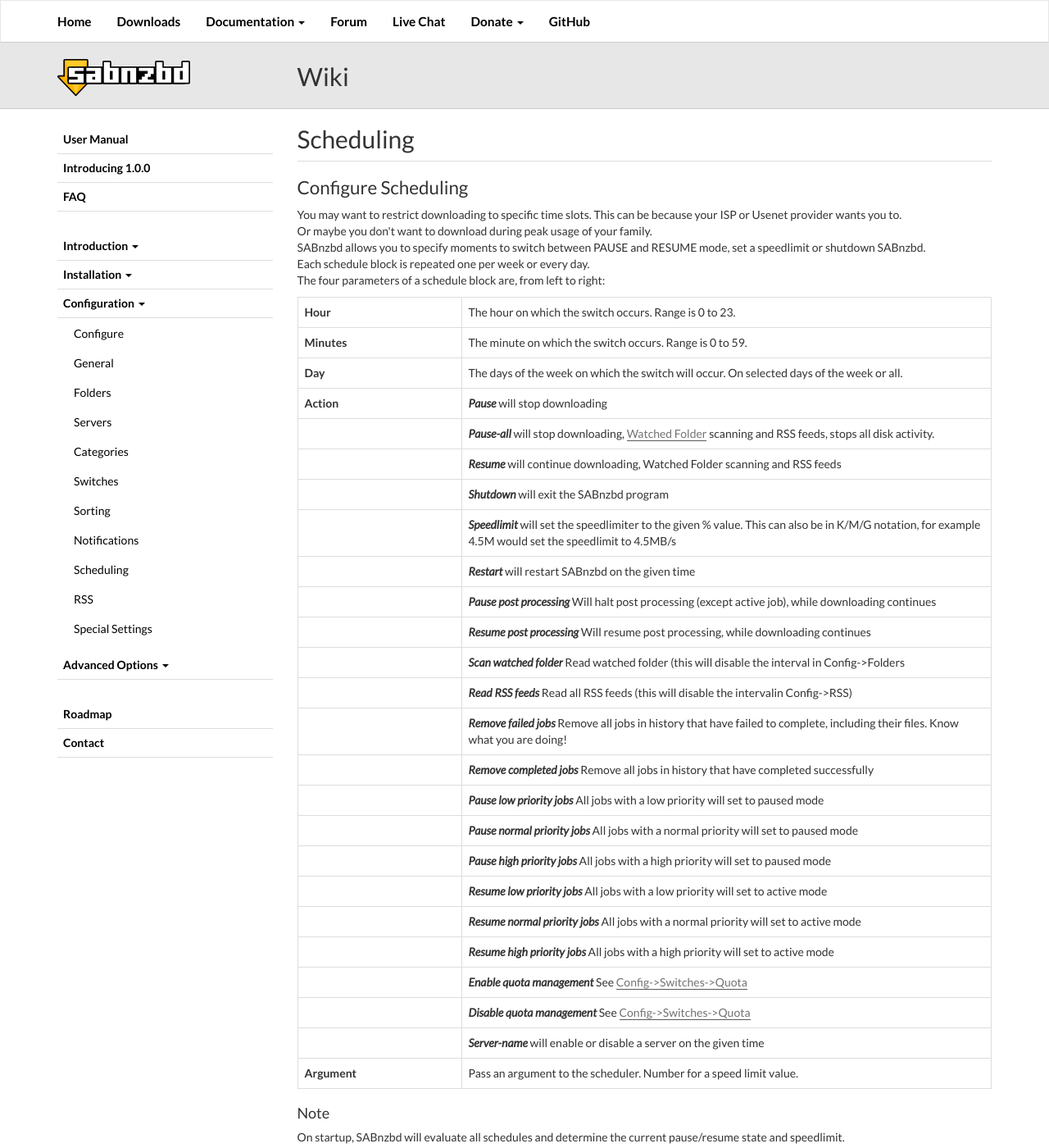
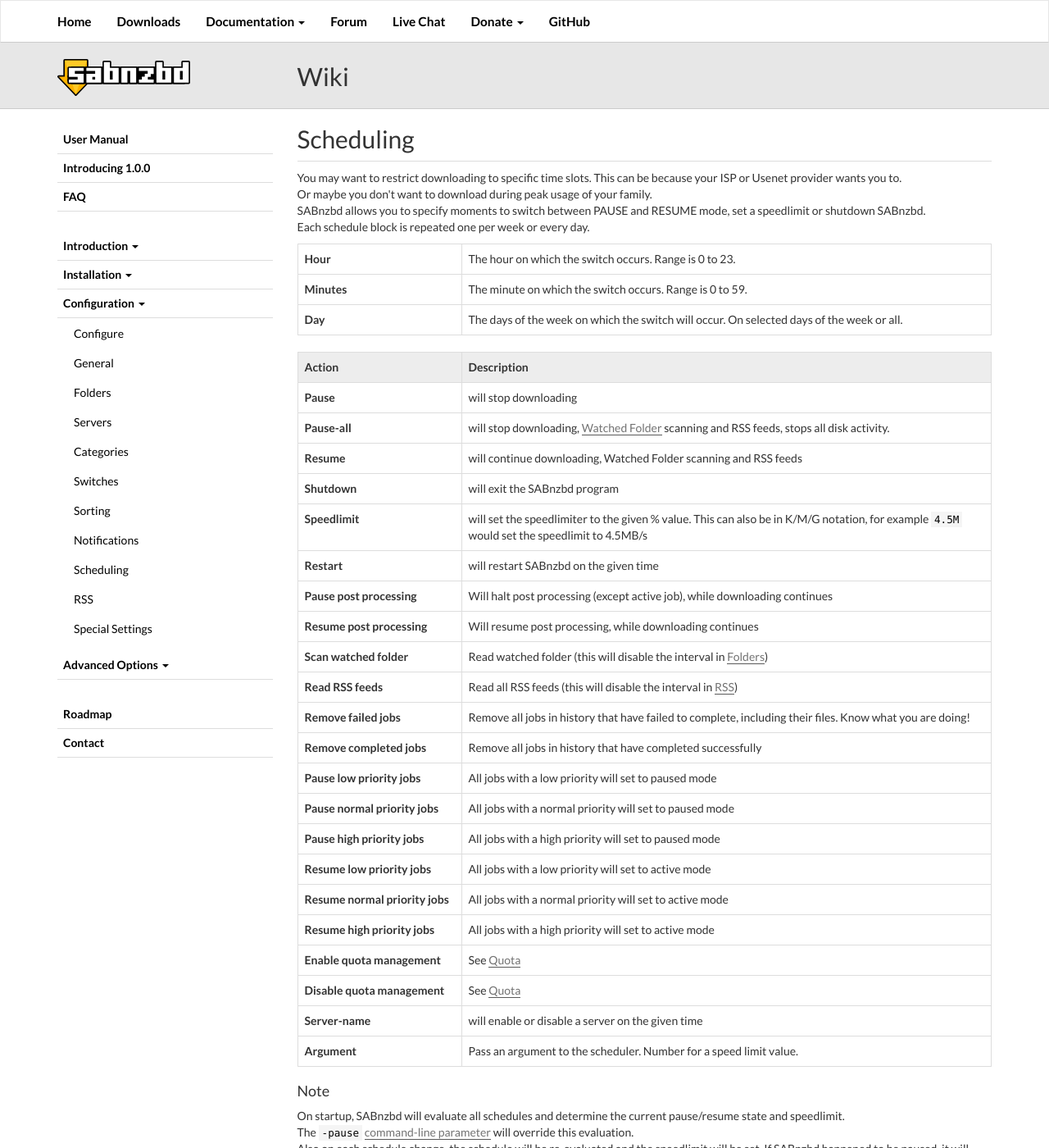
Before and after one commit to sabnzbd/sabnzbd.github.io, a Jekyll site: the page built from wiki/configuration/1.0/scheduling.html, in a window 1280 px wide and 1400 px high. Shown: the whole window at 82% size. Built offline with Jekyll 4.4.1, drawn with Linux system fonts in a browser that asks for light colours.

Commit message:
More content updates

```diff
--- a/wiki/configuration/1.0/scheduling.html
+++ b/wiki/configuration/1.0/scheduling.html
@@ -1,12 +1,10 @@
 ---
 title: Scheduling
 ---
-<h2 id="toc0"><span>Configure Scheduling</span></h2>
 <p>You may want to restrict downloading to specific time slots. This can be because your ISP or Usenet provider wants you to.<br>
     Or maybe you don't want to download during peak usage of your family.<br>
     SABnzbd allows you to specify moments to switch between PAUSE and RESUME mode, set a speedlimit or shutdown SABnzbd.<br>
     Each schedule block is repeated one per week or every day.<br>
-    The four parameters of a schedule block are, from left to right:
 </p>
 <table class="table table-bordered table-hover">
     <tbody>
@@ -22,89 +20,96 @@
             <td><strong>Day</strong></td>
             <td>The days of the week on which the switch will occur. On selected days of the week or all.</td>
         </tr>
+    </tbody>
+</table>
+<table class="table table-bordered table-hover">
+    <tbody>
         <tr>
-            <td><strong>Action</strong></td>
-            <td><em><strong>Pause</strong></em> will stop downloading</td>
+            <th><strong>Action</strong></th>
+            <th><strong>Description</strong></th>
         </tr>
         <tr>
-            <td></td>
-            <td><em><strong>Pause-all</strong></em> will stop downloading, <a href="/wiki/configuration/1.0/folders">Watched Folder</a> scanning and RSS feeds, stops all disk activity.</td>
+            <td><strong>Pause</strong></td><td> will stop downloading</td>
         </tr>
         <tr>
-            <td></td>
-            <td><em><strong>Resume</strong></em> will continue downloading, Watched Folder scanning and RSS feeds</td>
+
+            <td><strong>Pause-all</strong></td><td> will stop downloading, <a href="/wiki/configuration/1.0/folders">Watched Folder</a> scanning and RSS feeds, stops all disk activity.</td>
         </tr>
         <tr>
-            <td></td>
-            <td><em><strong>Shutdown</strong></em> will exit the SABnzbd program</td>
+
+            <td><strong>Resume</strong></td><td> will continue downloading, Watched Folder scanning and RSS feeds</td>
         </tr>
         <tr>
-            <td></td>
-            <td><em><strong>Speedlimit</strong></em> will set the speedlimiter to the given % value. This can also be in K/M/G notation, for example 4.5M would set the speedlimit to 4.5MB/s</td>
+
+            <td><strong>Shutdown</strong></td><td> will exit the SABnzbd program</td>
         </tr>
         <tr>
-            <td></td>
-            <td><em><strong>Restart</strong></em> will restart SABnzbd on the given time</td>
+
+            <td><strong>Speedlimit</strong></td><td> will set the speedlimiter to the given % value. This can also be in K/M/G notation, for example <code>4.5M</code> would set the speedlimit to 4.5MB/s</td>
         </tr>
         <tr>
-            <td></td>
-            <td><em><strong>Pause post processing</strong></em> Will halt post processing (except active job), while downloading continues</td>
+
+            <td><strong>Restart</strong></td><td> will restart SABnzbd on the given time</td>
         </tr>
         <tr>
-            <td></td>
-            <td><em><strong>Resume post processing</strong></em> Will resume post processing, while downloading continues</td>
+
+            <td><strong>Pause post processing</strong></td><td> Will halt post processing (except active job), while downloading continues</td>
         </tr>
         <tr>
-            <td></td>
-            <td><em><strong>Scan watched folder</strong></em> Read watched folder (this will disable the interval in Config-&gt;Folders</td>
+
+            <td><strong>Resume post processing</strong></td><td> Will resume post processing, while downloading continues</td>
         </tr>
         <tr>
-            <td></td>
-            <td><em><strong>Read RSS feeds</strong></em> Read all RSS feeds (this will disable the intervalin Config-&gt;RSS)</td>
+
+            <td><strong>Scan watched folder</strong></td><td> Read watched folder (this will disable the interval in <a href="/wiki/configuration/1.0/folders">Folders</a>)</td>
         </tr>
         <tr>
-            <td></td>
-            <td><em><strong>Remove failed jobs</strong></em> Remove all jobs in history that have failed to complete, including their files. Know what you are doing!</td>
+
+            <td><strong>Read RSS feeds</strong></td><td> Read all RSS feeds (this will disable the interval in  <a href="/wiki/configuration/1.0/folders">RSS</a>)</td>
         </tr>
         <tr>
-            <td></td>
-            <td><em><strong>Remove completed jobs</strong></em> Remove all jobs in history that have completed successfully</td>
+
+            <td><strong>Remove failed jobs</strong></td><td> Remove all jobs in history that have failed to complete, including their files. Know what you are doing!</td>
         </tr>
         <tr>
-            <td></td>
-            <td><em><strong>Pause low priority jobs</strong></em> All jobs with a low priority will set to paused mode</td>
+
+            <td><strong>Remove completed jobs</strong></td><td> Remove all jobs in history that have completed successfully</td>
         </tr>
         <tr>
-            <td></td>
-            <td><em><strong>Pause normal priority jobs</strong></em> All jobs with a normal priority will set to paused mode</td>
+
+            <td><strong>Pause low priority jobs</strong></td><td> All jobs with a low priority will set to paused mode</td>
         </tr>
         <tr>
-            <td></td>
-            <td><em><strong>Pause high priority jobs</strong></em> All jobs with a high priority will set to paused mode</td>
+
+            <td><strong>Pause normal priority jobs</strong></td><td> All jobs with a normal priority will set to paused mode</td>
         </tr>
         <tr>
-            <td></td>
-            <td><em><strong>Resume low priority jobs</strong></em> All jobs with a low priority will set to active mode</td>
+
+            <td><strong>Pause high priority jobs</strong></td><td> All jobs with a high priority will set to paused mode</td>
         </tr>
         <tr>
-            <td></td>
-            <td><em><strong>Resume normal priority jobs</strong></em> All jobs with a normal priority will set to active mode</td>
+
+            <td><strong>Resume low priority jobs</strong></td><td> All jobs with a low priority will set to active mode</td>
         </tr>
         <tr>
-            <td></td>
-            <td><em><strong>Resume high priority jobs</strong></em> All jobs with a high priority will set to active mode</td>
+
+            <td><strong>Resume normal priority jobs</strong></td><td> All jobs with a normal priority will set to active mode</td>
         </tr>
         <tr>
-            <td></td>
-            <td><em><strong>Enable quota management</strong></em> See <a href="/wiki/configuration/1.0/switches">Config-&gt;Switches-&gt;Quota</a></td>
+
+            <td><strong>Resume high priority jobs</strong></td><td> All jobs with a high priority will set to active mode</td>
         </tr>
         <tr>
-            <td></td>
-            <td><em><strong>Disable quota management</strong></em> See <a href="/wiki/configuration/1.0/switches">Config-&gt;Switches-&gt;Quota</a></td>
+
+            <td><strong>Enable quota management</strong></td><td> See <a href="/wiki/configuration/1.0/switches">Quota</a></td>
         </tr>
         <tr>
-            <td></td>
-            <td><em><strong>Server-name</strong></em> will enable or disable a server on the given time</td>
+
+            <td><strong>Disable quota management</strong></td><td> See <a href="/wiki/configuration/1.0/switches">Quota</a></td>
+        </tr>
+        <tr>
+
+            <td><strong>Server-name</strong></td><td> will enable or disable a server on the given time</td>
         </tr>
         <tr>
             <td><strong>Argument</strong></td>
@@ -114,7 +119,7 @@
 </table>
 <h4 id="toc1"><span>Note</span></h4>
 <p>On startup, SABnzbd will evaluate all schedules and determine the current pause/resume state and speedlimit.<br>
-    The —pause <a href="/wiki/advanced/command-line-parameters">command-line parameter</a> will override this evaluation.<br>
+    The <code>-pause</code> <a href="/wiki/advanced/command-line-parameters">command-line parameter</a> will override this evaluation.<br>
     Also on each schedule change, the schedule will be re-evaluated and the speedlimit will be set. If SABnzbd happened to be paused, it will NOT be resumed by the schedule evaluation. This is to prevent spontaneous resumption during schedule changes.
 </p>
 <h2 id="toc2"><span>Example</span></h2>
@@ -122,17 +127,17 @@
     You set this up using four schedule blocks.
 </p>
 <p>Resume downloading every day at 1:00AM:<br>
-    01:00 Daily Resume
+    <code>01:00 Daily Resume</code>
 </p>
 <p>Pause downloading every day at 5:30PM (= 17:30 military time):<br>
-    17:30 Daily Pause
+    <code>17:30 Daily Pause</code>
 </p>
 <p>Pause downloading on Saturday 11:00AM:<br>
-    11:00 Saturday Pause
+    <code>11:00 Saturday Pause</code>
 </p>
 <p>Pause downloading on Sunday 11:00AM:<br>
-    11:00 Sunday Pause
+    <code>11:00 Sunday Pause</code>
 </p>
 <p>Enable server on Monday 6:00AM:<br>
-    06:00 my.usenet.com:119&nbsp;1
+    <code>06:00 my.usenet.com:119&nbsp;1</code>
 </p>
--- a/wiki/configuration/1.0/servers.html
+++ b/wiki/configuration/1.0/servers.html
@@ -1,7 +1,6 @@
 ---
 title: Servers
 ---
-<h2 id="toc0"><span>Configure Servers</span></h2>
 <p>If you want to download anything, you need to have access to one or more Usenet servers.
     These servers can be your own ISP's Usenet server, a free public one or one of the many commercial servers.
     For each server you need to specify its parameters.
--- a/wiki/configuration/1.0/special.html
+++ b/wiki/configuration/1.0/special.html
@@ -179,7 +179,7 @@
         <tr>
             <td>size_limit</td>
             <td>0</td>
-            <td>Any download that exceeds this value will be paused at get priority "low". You can use the K/M/G notation, so e.g. 4.7G</td>
+            <td>Any download that exceeds this value will be paused and get priority "low". You can use the K/M/G notation, so e.g. 4.7G</td>
         </tr>
         <tr>
             <td>folder_max_length</td>
--- a/wiki/introduction/quick-setup.html
+++ b/wiki/introduction/quick-setup.html
@@ -13,6 +13,7 @@
 <p>If apt does not offer a recent enough version, <a href="/wiki/installation/install-ubuntu-repo">see here</a> for details on how to install from JCFP's unofficial repository. This method may also work for most other distributions using apt.</p>
 <h2 id="toc3"><span>Other Unix/Linux distributions</span></h2>
 <p>Get the latest Python Source Zip listed on <a href="/downloads">our download page</a>.</p>
+<hr>
 <h1 id="toc4"><span>Installing SABnzbd</span></h1>
 <h2 id="toc5"><span>Windows</span></h2>
 <p>Run the installer, follow the prompts. When prompted for installation options, decide if you want SABnzbd to launch in the background when you log in, if you want it to be associated with .nzb files, and if you want a desktop icon created.</p>
@@ -20,8 +21,10 @@
 <p>Double-click the .dmg, drag the .app to Applications. You're done!</p>
 <h2 id="toc7"><span>Ubuntu Linux</span></h2>
 <p>You already installed it via apt. After installing, edit /etc/default/sabnzbdplus if you want SABnzbd to run at startup.</p>
+<hr>
 <h1 id="toc8"><span>Upgrading SABnzbd</span></h1>
-<p>For all operating systems, to upgrade SABnzbd simply shut down SABnzbd and re-install. Note: When upgrading from 0.4 -&gt; 0.5, <strong>you will lose your queue and history</strong>, so we suggest waiting for your queue to finish before upgrading. When upgrading between versions of 0.5, simply shut down SABnzbd and install.</p>
+<p>For all operating systems, to upgrade SABnzbd simply shut down SABnzbd and re-install. In it's a major release (Eg: from 0.7.20 to 1.1.0), it's always better to first finish the queue before updating.</p>
+<hr>
 <h1 id="toc9"><span>The Wizard</span></h1>
 <p>On all operating systems, on first-launch of SABnzbd you'll be presented with our quick-start wizard, which will hopefully get you up and running as soon as possible. Here's a quick walk through the steps of the wizard. All settings in the wizard can be changed later on under the various Configuration pages.</p>
 
```
Also changed, not shown: wiki/configuration/1.0/sorting.html (+26 -26 lines), wiki/installation/install-ubuntu-repo.html (+16 -3 lines).
